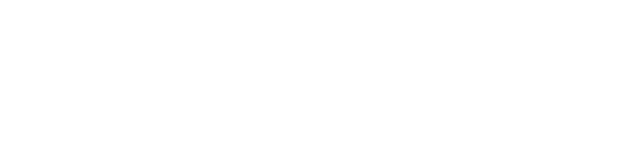
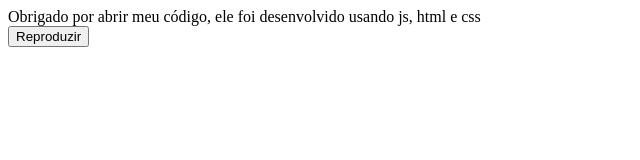
Before and after one commit to themarcosdev/navegadorFalante-browserTalking-js, a plain HTML site: page index.html in a window 1280 px wide. Shown: the whole page, without its empty margins (0-640 px from the left). Drawn offline with Linux system fonts and the light colour scheme.

Commit message:
projeto criado

```diff
--- a/index.html
+++ b/index.html
@@ -3,10 +3,14 @@
   <head>
     <meta charset="utf-8">
     <meta name="viewport" content="width=device-width">
-    <title>repl.it</title>
+    <title>Navegador Falante</title>
     <link href="style.css" rel="stylesheet" type="text/css" />
   </head>
   <body>
     <script src="script.js"></script>
+
+    <div id="fala"> Obrigado por abrir meu código, ele foi desenvolvido usando js, html e css</div>
+    <button onclick="play()">Reproduzir</button>
+
   </body>
 </html>
--- a/script.js
+++ b/script.js
@@ -0,0 +1,15 @@
+//usando metodo para pegar todas as vozes e filtramos em pt-br
+const voice = speechSynthesis.getVoices().filter((voice)=>voice.lang.includes("pt-BR"))[0]// isso retorna um array e quero apenas um elemento.
+
+// criando a função de play e def que irá pegar o está no documento com o id fala
+function play(){
+  const fala = document.getElementById("fala").innerText
+  //criando o utterance que é um parametro para a nossa api
+  const utterance = new SpeechSynthesisUtterance(fala);
+
+  //definindo que o utterance ira usar a voz que eu filtrei
+  utterance.voice = voice;
+  // consumindo uma api, ela precisa do utterence como parâmetros
+  speechSynthesis.speak(utterance);
+
+}
```
